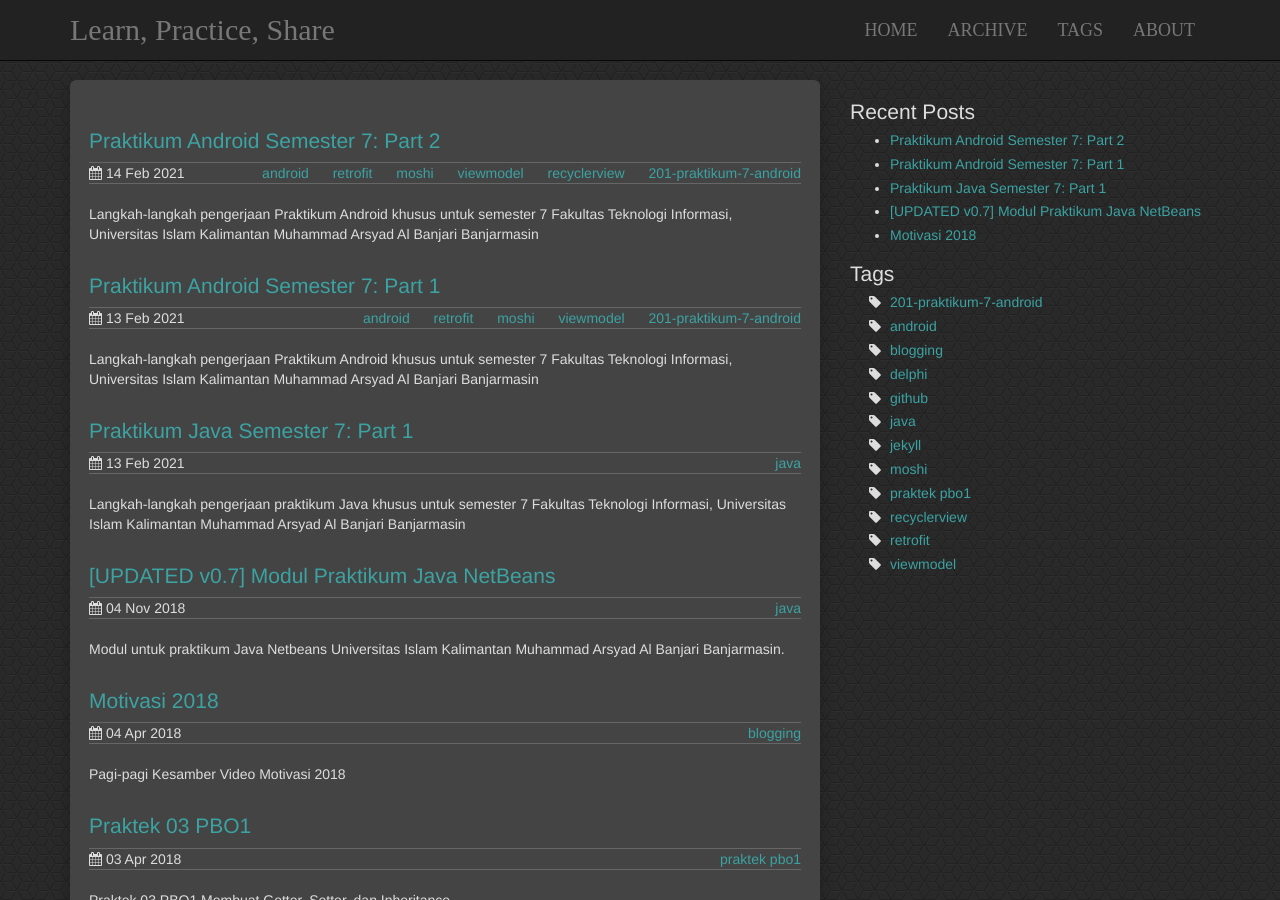
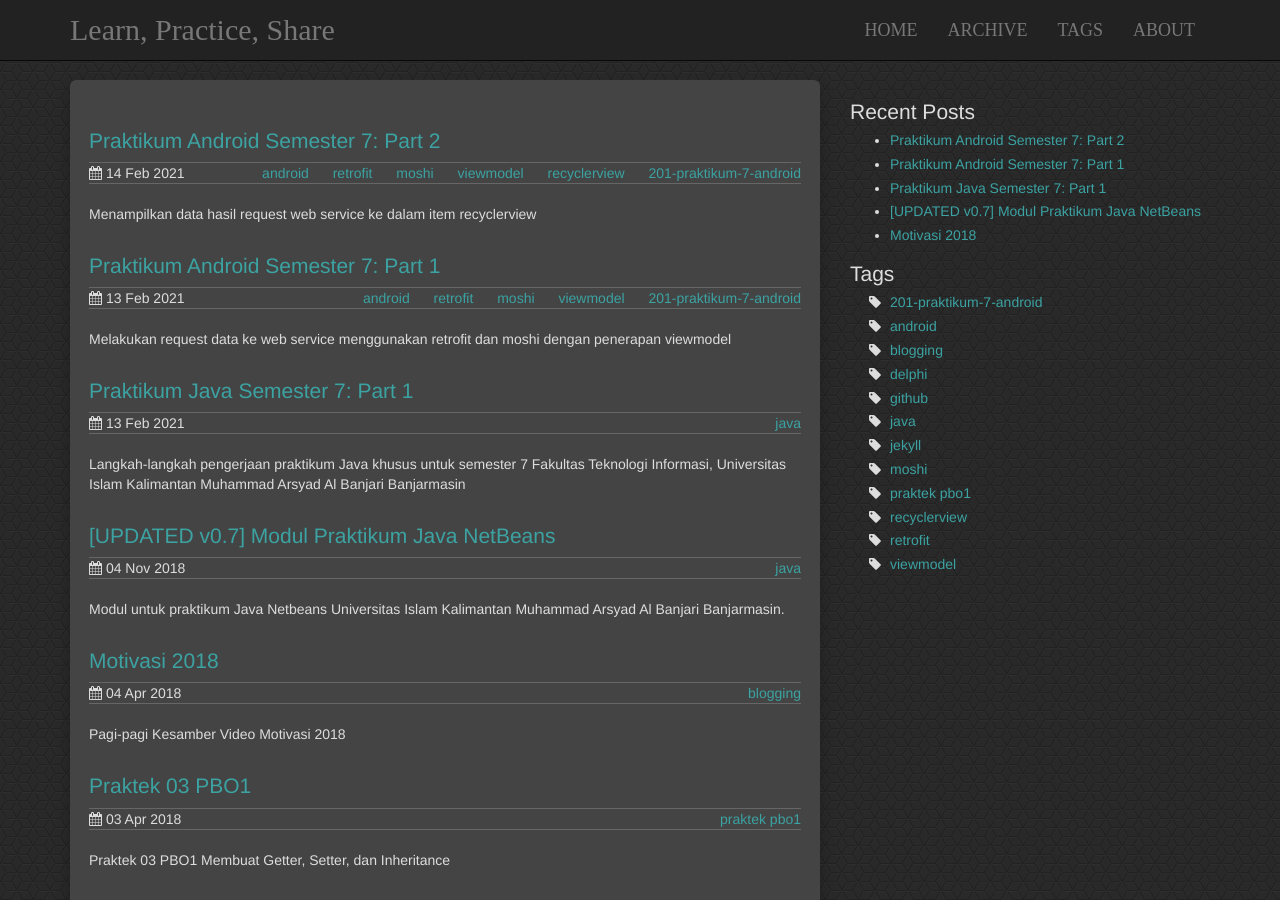
Before and after one commit to mirzayogy/mirzayogy.github.io, a Jekyll site: the page built from index.html, in a window 1280 px wide and 900 px high. Built offline with Jekyll 4.4.1, drawn with Linux system fonts in a browser that asks for light colours.

Commit message:
perbaikan description

```diff
--- a/_posts/2021-02-13-android-sem7-part1.markdown
+++ b/_posts/2021-02-13-android-sem7-part1.markdown
@@ -4,7 +4,7 @@ title:  "Praktikum Android Semester 7: Part 1"
 date:   2021-02-13 19:00:00 +0800
 categories: android
 comments : true
-description: Langkah-langkah pengerjaan Praktikum Android khusus untuk semester 7 Fakultas Teknologi Informasi, Universitas Islam Kalimantan Muhammad Arsyad Al Banjari Banjarmasin
+description: Melakukan request data ke web service menggunakan retrofit dan moshi dengan penerapan viewmodel
 tags:
  - android
  - retrofit
--- a/_posts/2021-02-14-android-sem7-part2.markdown
+++ b/_posts/2021-02-14-android-sem7-part2.markdown
@@ -5,7 +5,7 @@ date:   2021-02-14 09:00:00 +0800
 categories: android
 published: true
 comments : true
-description: Langkah-langkah pengerjaan Praktikum Android khusus untuk semester 7 Fakultas Teknologi Informasi, Universitas Islam Kalimantan Muhammad Arsyad Al Banjari Banjarmasin
+description: Menampilkan data hasil request web service ke dalam item recyclerview
 tags:
  - android
  - retrofit
```
Also changed, not shown: 1 other file.
